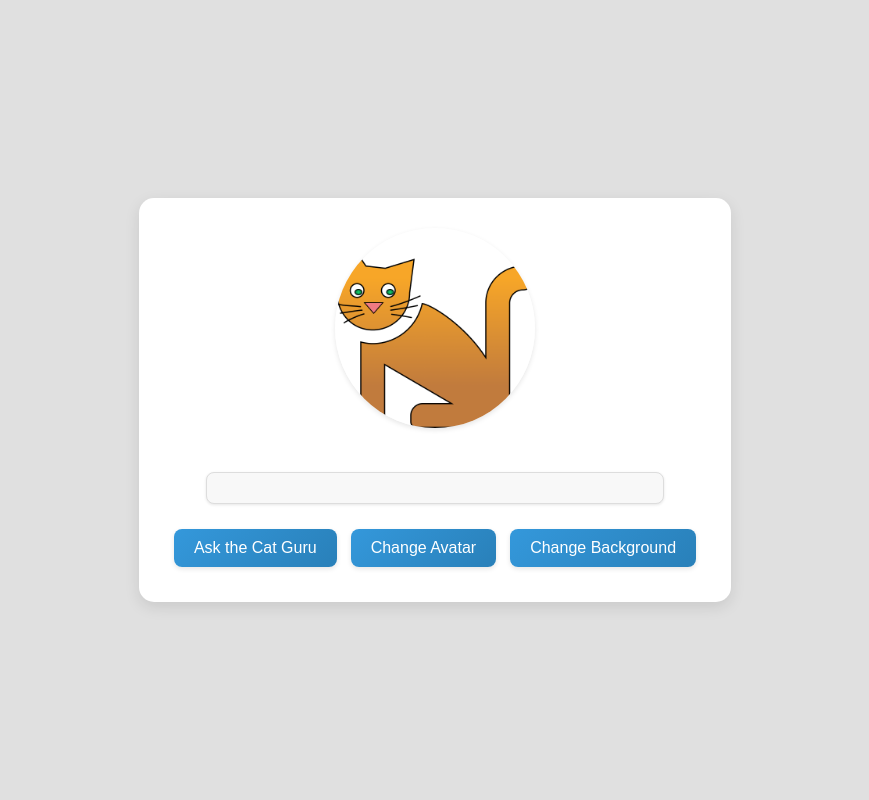
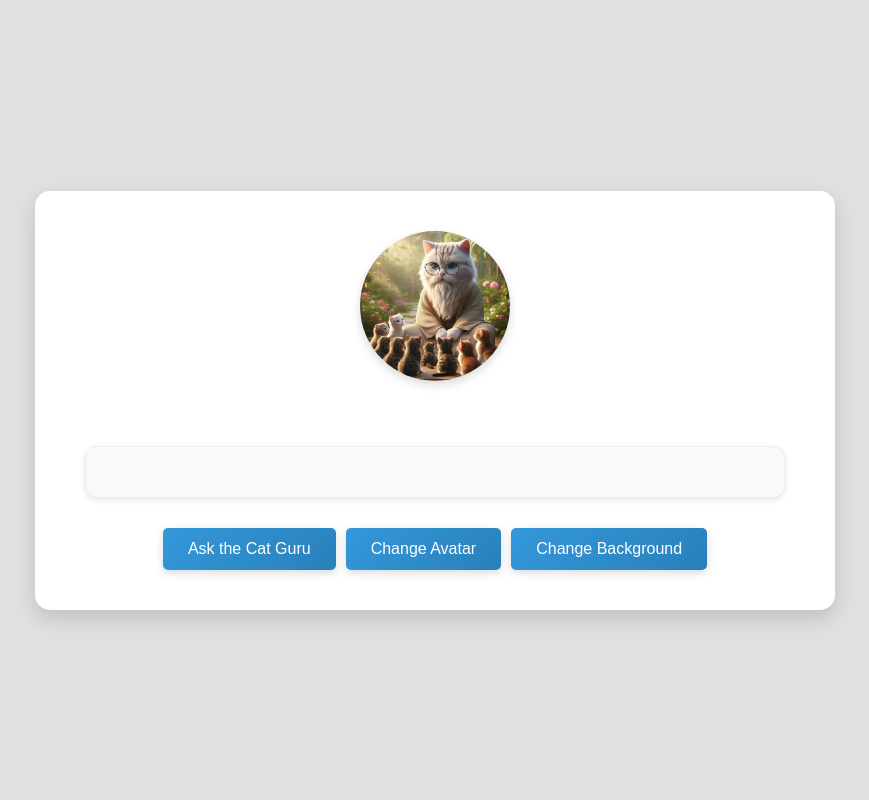
Before and after one commit to hrosicka/FlaskCatGuru, a Flask app: page / in a window 1280 px wide. Shown: the whole page, without its empty margins (205-1074 px from the left). Run offline with Flask 3, Linux system fonts and the light colour scheme.

Commit message:
New cool desing

```diff
--- a/static/style.css
+++ b/static/style.css
@@ -4,68 +4,99 @@ body {
     align-items: center;
     height: 100vh;
     margin: 0;
-    font-family: Roboto, sans-serif;
+    font-family: 'Segoe UI', Tahoma, Geneva, Verdana, sans-serif;
+    transition: background-color 0.3s ease;
+}
+
+.main-container {
+    width: 100%;
+    max-width: 800px;
+    padding: 20px;
 }
 
 .container {
     text-align: center;
     background-color: white;
-    padding: 30px;
+    padding: 40px;
     border-radius: 15px;
-    box-shadow: 0 5px 15px rgba(0, 0, 0, 0.1);
+    box-shadow: 0 8px 20px rgba(0, 0, 0, 0.15);
 }
 
 #avatar {
-    width: 200px;
-    height: 200px;
+    width: 150px;
+    height: 150px;
     border-radius: 50%;
-    margin-bottom: 20px;
-    box-shadow: 0 2px 5px rgba(0, 0, 0, 0.1);
-    transition: transform 0.3s ease;
+    margin-bottom: 30px;
+    box-shadow: 0 4px 10px rgba(0, 0, 0, 0.15);
+    transition: transform 0.3s ease, box-shadow 0.3s ease;
 }
 
 #avatar:hover {
-    transform: scale(1.05);
+    transform: scale(1.1);
+    box-shadow: 0 6px 15px rgba(0, 0, 0, 0.2);
 }
 
 .wisdom-text {
-    font-size: 16px;
-    font-family: Roboto, sans-serif;
-    color: #333;
-    line-height: 1.6;
-    padding: 15px;
-    border: 1px solid #ddd;
-    border-radius: 8px;
-    background-color: #f8f8f8;
-    box-shadow: 0 1px 3px rgba(0, 0, 0, 0.1);
-    margin: 20px auto;
-    width: 80%;
-    transition: background-color 0.3s ease;
+    font-size: 18px;
+    color: #444;
+    line-height: 1.7;
+    padding: 25px;
+    border: 1px solid #eee;
+    border-radius: 12px;
+    background-color: #f9f9f9;
+    box-shadow: 0 2px 6px rgba(0, 0, 0, 0.1);
+    margin: 30px auto;
+    width: 90%;
+    transition: background-color 0.3s ease, box-shadow 0.3s ease;
 }
 
 .wisdom-text:hover {
     background-color: #f0f0f0;
+    box-shadow: 0 4px 10px rgba(0, 0, 0, 0.15);
+}
+
+.options {
+    display: flex;
+    flex-wrap: wrap;
+    justify-content: center;
+    gap: 10px;
+    margin-top: 20px;
 }
 
 .options button {
-    background: linear-gradient(135deg, #3498db, #2980b9); /* Gradient pro tlačítka */
-    color: white; /* Světlý text */
-    padding: 10px 20px;
+    background: linear-gradient(135deg, #3498db, #2980b9);
+    color: white;
+    padding: 12px 25px;
     border: none;
-    border-radius: 8px;
+    border-radius: 5px;
     font-size: 16px;
     cursor: pointer;
     transition: transform 0.3s ease, box-shadow 0.3s ease;
-    margin: 5px;
-    box-shadow: 0 2px 5px rgba(0, 0, 0, 0.1);
+    box-shadow: 0 3px 8px rgba(0, 0, 0, 0.15);
 }
 
 .options button:hover {
-    transform: translateY(-2px);
-    box-shadow: 0 5px 10px rgba(0, 0, 0, 0.2);
+    transform: translateY(-3px);
+    box-shadow: 0 6px 12px rgba(0, 0, 0, 0.2);
 }
 
 .options button:active {
     transform: translateY(1px);
     box-shadow: 0 2px 5px rgba(0, 0, 0, 0.2);
 }
+
+@media (max-width: 480px) {
+    .container {
+        padding: 20px;
+    }
+
+    #avatar {
+        width: 120px;
+        height: 120px;
+    }
+
+    .wisdom-text {
+        font-size: 16px;
+        padding: 20px;
+    }
+}
--- a/templates/index.html
+++ b/templates/index.html
@@ -1,10 +1,11 @@
 <!DOCTYPE html>
-<html>
+<html lang="cs">
 <head>
     <title>Cat Guru</title>
     <link rel="stylesheet" type="text/css" href="{{ url_for('static', filename='style.css') }}">
 </head>
 <body style="background-color: {{ background_color }};">
+    <main class="main-container">
         <div class="container">
             <img id="avatar" src="{{ url_for('static', filename=avatar.split('static/')[1]) }}" alt="Cat Avatar">
             <div id="wisdom" class="wisdom-text"></div>
@@ -14,6 +15,7 @@
                 <button id="backgroundButton">Change Background</button>
             </div>
         </div>
+    </main>
     <script>
         const avatar = document.getElementById('avatar');
         const wisdom = document.getElementById('wisdom');
```
Also changed, not shown: static/avatars/cat2.jpg, static/avatars/cat6.jpg. Lines whose indentation alone changed are shown as unchanged.
